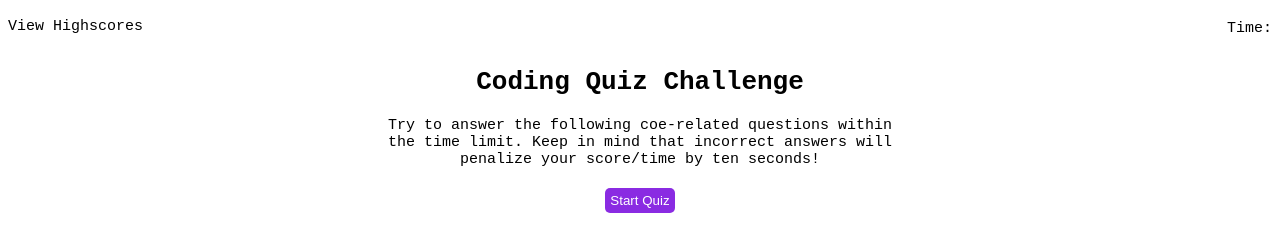
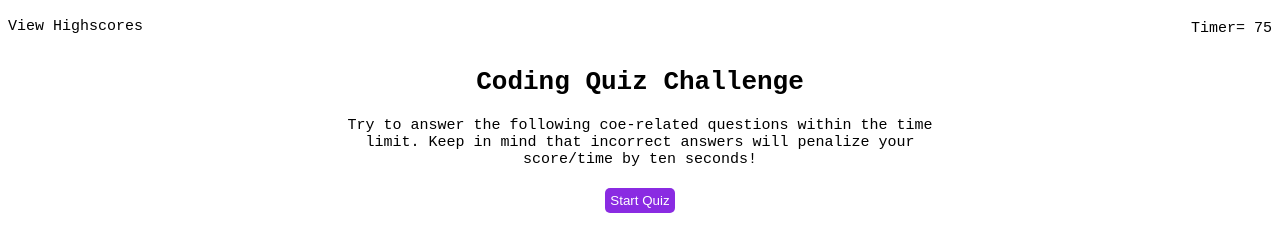
Before and after one commit to Ianaac27/Code_Quiz, a plain HTML site: page index.html in a window 1280 px wide. Both pictures are taken after a click on the button "Start Quiz". Drawn offline with Linux system fonts and the light colour scheme.

Commit message:
applying timer function

```diff
--- a/index.html
+++ b/index.html
@@ -9,13 +9,13 @@
 <body>
     <header>
         <h1 class="header-text" id="highscore">View Highscores</h1>
-        <h2 class="header-text" id="time">Time: </h2>
+        <h2 class="header-text" id="time">Time: 0</h2>
     </header>
 
     <main>
         <h1 class="main-header">Coding Quiz Challenge</h1>
         <p class="main-paragraph"> Try to answer the following coe-related questions within the time limit. Keep in mind that incorrect answers will penalize your score/time by ten seconds!</p>
-        <button>Start Quiz</button>
+        <button id="start">Start Quiz</button>
     </main>
 
     <script src="script.js"></script>
--- a/script.js
+++ b/script.js
@@ -10,3 +10,45 @@
 // WHEN the game is over
 // THEN I can save my initials and score
 //-----------------------------------------------------------
+
+var timer = document.getElementById("time");
+var mainHeader = document.querySelector(".main-header");
+var mainParagraph = document.querySelector(".main-paragraph");
+var startButton = document.getElementById("start");
+
+startButton.addEventListener("click", function(event) {
+    var secondsLeft = 75;
+    timer.textContent = "Timer= " + secondsLeft;
+    setInterval()
+
+    var timerInterval = setInterval(function() {
+    secondsLeft--;
+
+    if(secondsLeft === 0) {
+        clearInterval(timerInterval);
+        sendMessage();
+      }
+
+    }, 75000);
+});
+
+// function setTime() {
+//     var timerInterval = setInterval(function() {
+//       secondsLeft--;
+
+//       if(secondsLeft === 0) {
+//         clearInterval(timerInterval);
+//         sendMessage();
+//       }
+//     }, 75000);
+// }
+
+console.log(timer);
+
+function sendMessage() {
+    mainHeader.textContent = "Time Elapsed";
+    mainParagraph.textContent = "Please try again";
+
+  }
+
+//   setTime();
--- a/styles.css
+++ b/styles.css
@@ -18,8 +18,8 @@ header {
 }
 
 main {
-    margin-left: 30%;
-    margin-right: 30%;
+    margin-left: 25%;
+    margin-right: 25%;
     text-align: center;
 }
 
```
